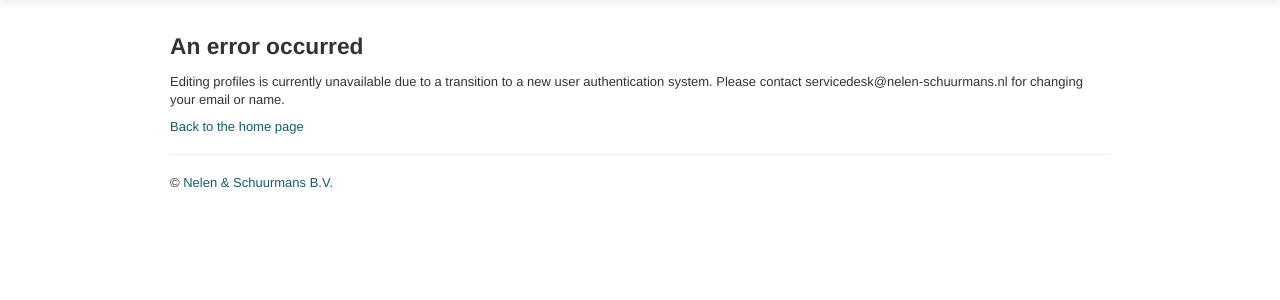
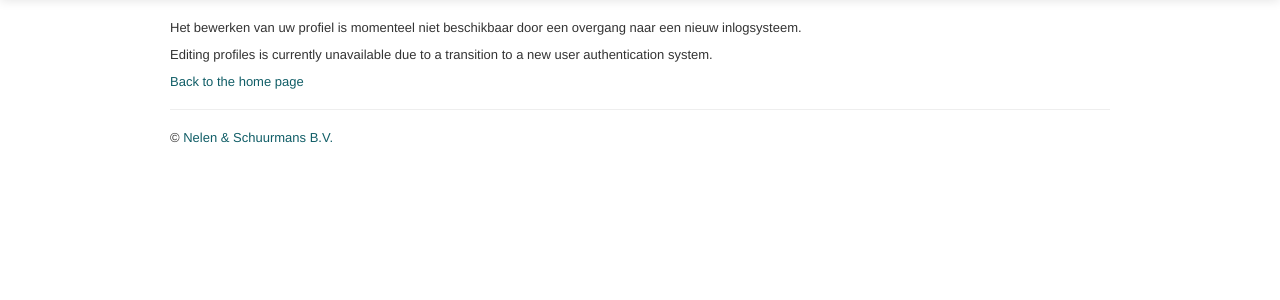
Before and after one commit to lizardsystem/lizard-auth-server, a Django app: page /edit_profile/ in a window 1280 px wide. Shown: the part 41-341 px from the top of the page. Run offline with Django 3.2, Linux system fonts and the light colour scheme; parts of the project's set-up code (start-up, migrations or seed data) failed here and were passed over; some libraries are stand-ins or nearby versions.

Commit message:
Clean and flake8

```diff
--- a/lizard_auth_server/templates/lizard_auth_server/edit_profile.html
+++ b/lizard_auth_server/templates/lizard_auth_server/edit_profile.html
@@ -4,23 +4,16 @@
 {% block subtitle %}{% trans 'Edit profile' %}{% endblock %}
 
 {% block container %}
-<div class="content">
-    {% if form.errors %}
-        <div class="alert alert-block fade in">
-            <a class="close" data-dismiss="alert" href="#">×</a>
-            <p>{% blocktrans count form.errors.items|length as counter %}Please correct the error below.{% plural %}Please correct the errors below.{% endblocktrans %}</p>
-        </div>
-    {% endif %}
-    <form action="" method="post">{% csrf_token %}
-        <fieldset>
-            <legend>{% trans 'Edit profile' %}</legend>
-            {% for field in form %}
-                {% include 'lizard_auth_server/form_field.html' %}
-            {% endfor %}
-            <div class="actions">
-                <input type="submit" class="btn btn-primary" value="{% trans 'Submit changes' %}">&nbsp;<button type="reset" class="btn">{% trans 'Reset values' %}</button>
-            </div>
-        </fieldset>
-    </form>
-</div>
+    <div class="content">
+        <p>
+            Het bewerken van uw profiel is momenteel niet beschikbaar door een overgang naar een nieuw inlogsysteem.
+        </p>
+        <p>
+            Editing profiles is currently unavailable due to a transition to a new user authentication system.
+        </p>
+        <p>
+            {% url "index" as index_url %}
+            <a href="{{ index_url }}">{% trans "Back to the home page" %}</a>
+        </p>
+    </div>
 {% endblock %}
--- a/lizard_auth_server/views.py
+++ b/lizard_auth_server/views.py
@@ -152,16 +152,7 @@ class EditProfileView(TemplateView):
     Display a message that this view is now unavailable.
     """
 
-    template_name = "lizard_auth_server/error_message.html"
-
-    def get_context_data(self, *args, **kwargs):
-        context = super().get_context_data(*args, **kwargs)
-        context["error_message"] = (
-            "Editing profiles is currently unavailable due to a transition to "
-            "a new user authentication system. Please contact "
-            "servicedesk@nelen-schuurmans.nl for changing your email or name."
-        )
-        return context
+    template_name = "lizard_auth_server/edit_profile.html"
 
 
 class InviteUserView(StaffOnlyMixin, FormView):
--- a/lizard_auth_server/views_api_v2.py
+++ b/lizard_auth_server/views_api_v2.py
@@ -8,7 +8,6 @@ from django.contrib.auth.models import User
 from django.core.exceptions import PermissionDenied
 from django.core.mail import send_mail
 from django.db import transaction
-from django.db.models import Q
 from django.http import HttpResponse
 from django.http import HttpResponseBadRequest
 from django.http import HttpResponseNotFound
```
Also changed, not shown: lizard_auth_server/tests/test_backends.py (+0 -7 lines).
